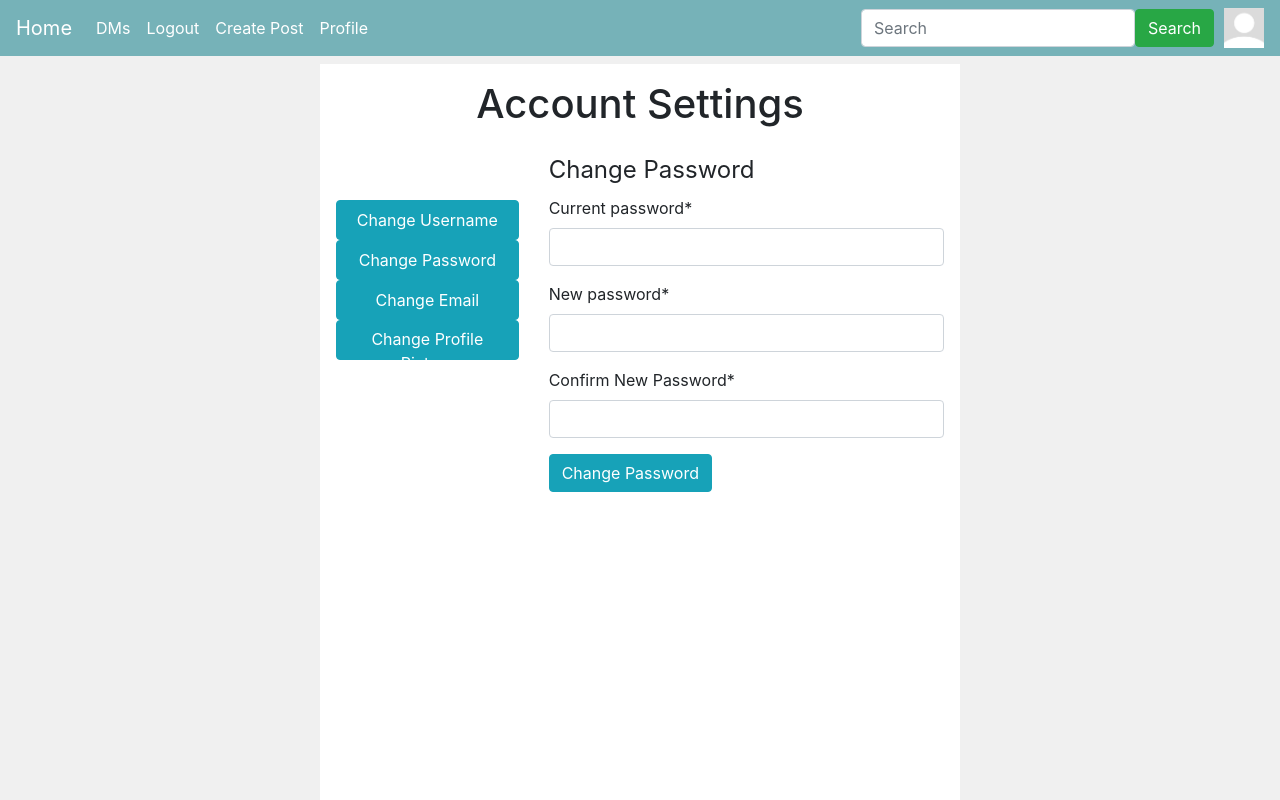
After one commit to SimonZhao7/Blog-Page-Django, a Django app: page /change-password/ in a window 1280 px wide. The commit adds this page. Run offline with Django 3.2, Linux system fonts and the light colour scheme; the visitor is signed in with stand-in values (Sample User, id 1); some libraries are stand-ins or nearby versions.

Commit message:
Change Password Form
Also edited clean function for change username to prevent duplicate usernames

```diff
--- a/account/forms.py
+++ b/account/forms.py
@@ -22,7 +22,38 @@ class ChangeUsernameForm(forms.Form):
     password = forms.CharField(widget=forms.PasswordInput())
 
     def clean(self):
+        username = self.cleaned_data['username']
         password = self.cleaned_data['password']
+
+        existing_users = CustomUser.objects.filter(username=username)
 
         if not authenticate(username=self.user.username, password=password):
             raise ValidationError('Incorrect Password')
+
+        if existing_users.count() != 0:
+            raise ValidationError('This username already exists')
+
+
+# this will be replaced in the future
+class ChangePasswordForm(forms.Form):
+    def __init__(self, *args, **kwargs):
+        self.user = kwargs.pop('user')
+        super().__init__(*args, **kwargs)
+
+    current_password = forms.CharField(widget=forms.PasswordInput())
+    new_password = forms.CharField(widget=forms.PasswordInput())
+    new_password2 = forms.CharField(label='Confirm New Password', widget=forms.PasswordInput())
+
+    def clean(self):
+        current_pass = self.cleaned_data['current_password']
+        new_pass = self.cleaned_data['new_password']
+        new_pass2 = self.cleaned_data['new_password2']
+
+        if not authenticate(username=self.user.username, password=current_pass):
+            raise ValidationError('Incorrect Password')
+
+        if new_pass != new_pass2:
+            raise ValidationError("New Passwords Don't Match")
+
+        if len(new_pass) < 8:
+            raise ValidationError('The password needs to be at least 8 characters long')
--- a/account/urls.py
+++ b/account/urls.py
@@ -9,5 +9,6 @@ urlpatterns = [
     path('register/', views.register, name='register'),
     path('logout/', views.logout, name='logout'),
     path('change-username/', views.change_username, name='change_username'),
+    path('change-password/', views.change_password, name="change_password"),
     path('<username>/', views.profile, name='profile'),
 ]
--- a/account/views.py
+++ b/account/views.py
@@ -4,7 +4,7 @@ from django.contrib.auth import login as user_login, logout as user_logout
 from django.contrib.auth.forms import AuthenticationForm
 from django.contrib import messages
 from .models import CustomUser
-from .forms import RegisterForm, ChangeUsernameForm
+from .forms import RegisterForm, ChangeUsernameForm, ChangePasswordForm
 from django.conf import settings
 # Create your views here.
 
@@ -58,3 +58,18 @@ def change_username(request):
             request.user.save()
             messages.success(request, 'You have successfully changed your username')
     return render(request, "account/change_user.html", {'form': form})
+
+
+@login_required
+def change_password(request):
+    form = ChangePasswordForm(user=request.user)
+    if request.method == 'POST':
+        form = ChangePasswordForm(request.POST, user=request.user)
+        if form.is_valid():
+            request.user.set_password(form.cleaned_data['new_password'])
+            request.user.save()
+
+            # prevent logout
+            user_login(request, request.user)
+            messages.success(request, 'You have successfully changed your password')
+    return render(request, 'account/change_password.html', {'form': form})
--- a/static/css/base.css
+++ b/static/css/base.css
@@ -16,8 +16,12 @@ nav {
     background-color: rgb(118, 178, 184);
 }
 
-a {
-    color: white !important;
+.link {
+    color: white;
+}
+
+.link:hover {
+    text-decoration: none;
 }
 
 .title{
--- /dev/null
+++ b/templates/account/change_password.html
@@ -0,0 +1,17 @@
+{% extends "account/change_user.html" %}
+{% load crispy_forms_tags %}
+{% block change-form %}
+<legend>Change Password</legend>
+
+{% if messages %}
+<div class="alert alert-success">
+    {% for message in messages %}
+        {{ message }}
+    {% endfor %}
+</div>
+{% endif %}
+
+{% csrf_token %}
+{{ form|crispy }}
+<button type="submit" class="btn btn-info">Change Password</button>
+{% endblock %}
--- a/templates/account/change_user.html
+++ b/templates/account/change_user.html
@@ -1,20 +1,20 @@
 {% extends "loggedin.html" %}
-{% block head %}
-{% endblock %}
 {% load crispy_forms_tags %}
 {% block page-content %}
 <div class="change-username c-page col-6 mx-auto mt-2 p-3">
     <h1 class="text-center mb-4">Account Settings</h1>
     <div class="row">
         <div class="sidebar mt-5 col-4">
-            <a><button class="btn btn-info">Change Username</button></a>
-            <a><button class="btn btn-info">Change Password</button></a>
-            <a><button class="btn btn-info">Change Email</button></a>
-            <a><button class="btn btn-info">Change Profile Picture</button></a>
+            <a href="{% url 'account:change_username' %}" class="link"><button class="btn btn-info">Change Username</button></a>
+            <a href="{% url 'account:change_password' %}" class="link"><button class="btn btn-info">Change Password</button></a>
+            <a class="link"><button class="btn btn-info" >Change Email</button></a>
+            <a class="link"><button class="btn btn-info">Change Profile Picture</button></a>
         </div>
         <div class="setting-form col-8">
             <form class="form-group" method="post">
+                {% block change-form %}
                 <legend>Change Username</legend>
+
                 {% if messages %}
                 <div class="alert alert-success">
                     {% for message in messages %}
@@ -22,13 +22,14 @@
                     {% endfor %}
                 </div>
                 {% endif %}
+
                 {% csrf_token %}
                 {{ form|crispy }}
                 <button class="btn btn-info">Change Username</button>
+                {% endblock %}
             </form>
         </div>
     </div>
-
 </div>
 
 {% endblock %}
```
